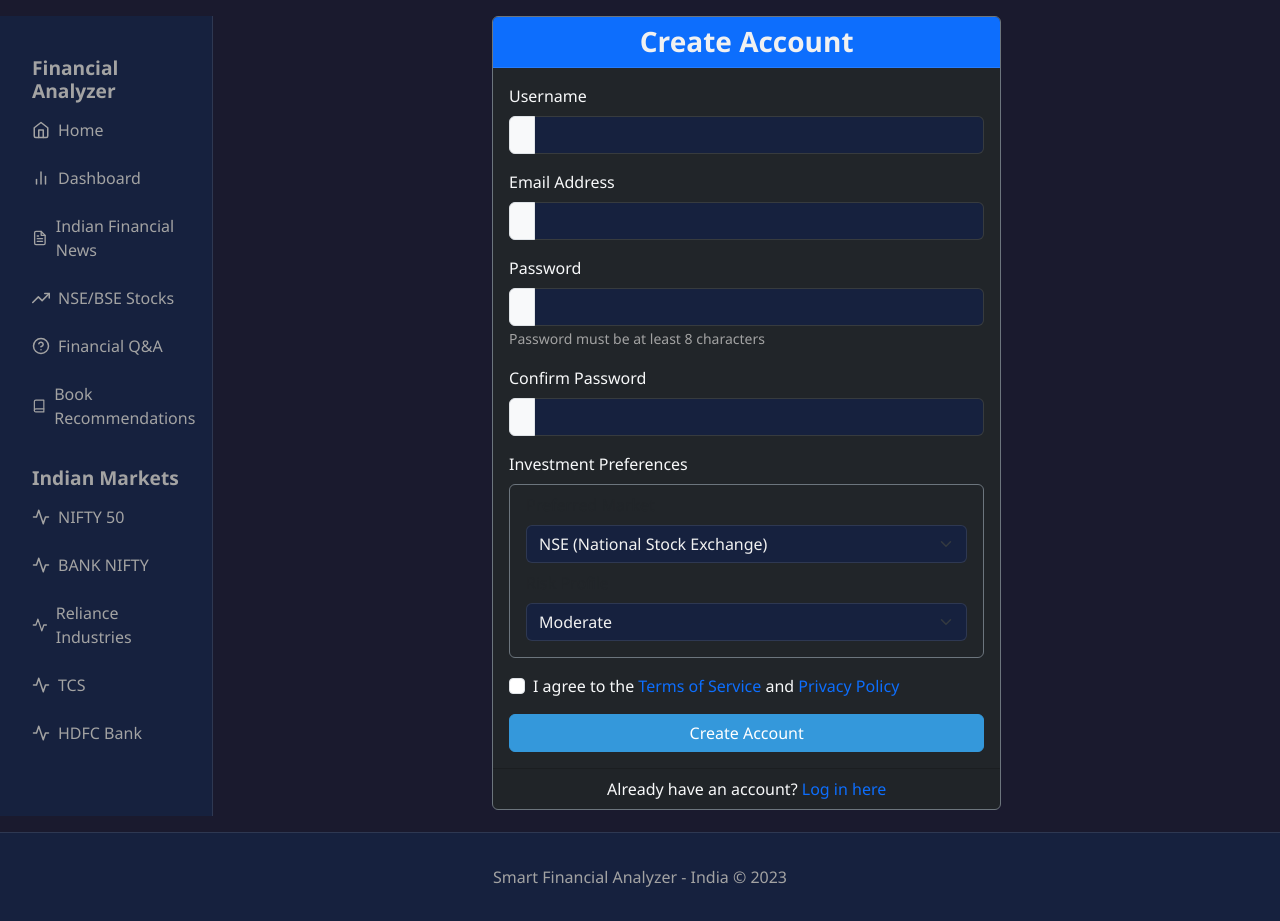
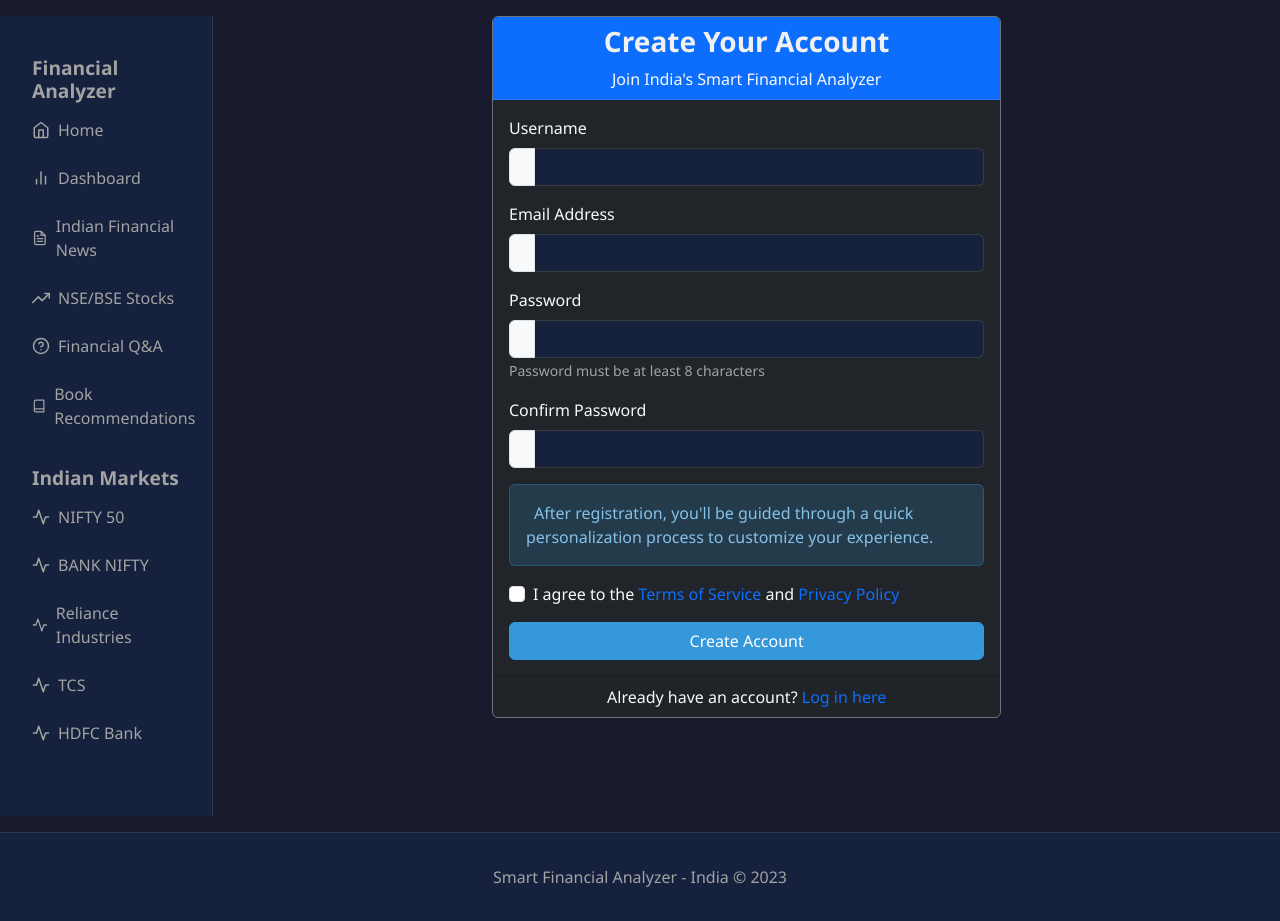
Before and after one commit to yashshah5489/something_working, a Flask app: page /register in a window 1280 px wide. Run offline with Flask 3, Linux system fonts and the light colour scheme; some libraries are stand-ins or nearby versions.

Commit message:
Enhance user registration and improve UI:  Added default user preferences, refined registration form, and included autocomplete attributes for improved user experience.
Replit-Commit-Author: Agent
Replit-Commit-Session-Id: c0cd8674-35d5-44d8-8f80-107c46b4ee94
Replit-Commit-Screenshot-Url: https://storage.googleapis.com/screenshot-production-us-central1/fcbef382-63f5-452b-8c28-1b8e022b2594/a134bf02-3d4d-4edc-a8e4-1bc38aac2cb4.jpg

```diff
--- a/routes/auth_routes.py
+++ b/routes/auth_routes.py
@@ -37,11 +37,54 @@ def register():
 
         # Create new user
         try:
+            # Set default preferences
+            default_preferences = {
+                "stock_watchlist": [],
+                "favorite_sectors": [],
+                "risk_profile": "Moderate",
+                "investment_horizon": "Medium Term",
+                "dark_mode": True,
+                "daily_tip": True,
+                "learning_notifications": True,
+                "default_market": "NSE"
+            }
+
+            # Set default personal profile
+            default_personal_profile = {
+                "age_group": None,
+                "income_bracket": None,
+                "occupation": None,
+                "industry": None,
+                "location": None,
+                "experience_level": "Beginner",
+                "financial_goals": [],
+                "existing_investments": [],
+                "monthly_expenses": None,
+                "loan_emi": None,
+                "risk_tolerance_score": 5,
+                "investment_timeline": None,
+                "tax_bracket": None,
+                "preferred_learning_style": "Text",
+                "onboarding_completed": False
+            }
+
+            # Set default learning progress
+            default_learning_progress = {
+                "completed_topics": [],
+                "bookmarked_resources": [],
+                "quiz_scores": {},
+                "current_learning_path": "Basics",
+                "difficulty_level": "Beginner",
+                "daily_quiz": True
+            }
+
             new_user = User(
                 username=username,
                 email=email,
-                password_hash=generate_password_hash(password)
-                # JSON default preferences and learning progress are set in the model
+                password_hash=generate_password_hash(password),
+                preferences=default_preferences,
+                personal_profile=default_personal_profile,
+                learning_progress=default_learning_progress
             )
 
             db.session.add(new_user)
--- a/templates/register.html
+++ b/templates/register.html
@@ -7,7 +7,8 @@
     <div class="col-md-6">
         <div class="card bg-dark text-light border-secondary">
             <div class="card-header bg-primary">
-                <h3 class="text-center mb-0">Create Account</h3>
+                <h3 class="text-center mb-0">Create Your Account</h3>
+                <p class="text-center mb-0 mt-2">Join India's Smart Financial Analyzer</p>
             </div>
             <div class="card-body">
                 <form method="POST" action="{{ url_for('auth.register') }}">
@@ -15,21 +16,21 @@
                         <label for="username" class="form-label">Username</label>
                         <div class="input-group">
                             <span class="input-group-text"><i class="fas fa-user"></i></span>
-                            <input type="text" class="form-control" id="username" name="username" required>
+                            <input type="text" class="form-control" id="username" name="username" required autocomplete="username">
                         </div>
                     </div>
                     <div class="mb-3">
                         <label for="email" class="form-label">Email Address</label>
                         <div class="input-group">
                             <span class="input-group-text"><i class="fas fa-envelope"></i></span>
-                            <input type="email" class="form-control" id="email" name="email" required>
+                            <input type="email" class="form-control" id="email" name="email" required autocomplete="email">
                         </div>
                     </div>
                     <div class="mb-3">
                         <label for="password" class="form-label">Password</label>
                         <div class="input-group">
                             <span class="input-group-text"><i class="fas fa-key"></i></span>
-                            <input type="password" class="form-control" id="password" name="password" required minlength="8">
+                            <input type="password" class="form-control" id="password" name="password" required minlength="8" autocomplete="new-password">
                         </div>
                         <small class="form-text text-muted">Password must be at least 8 characters</small>
                     </div>
@@ -37,37 +38,20 @@
                         <label for="confirm_password" class="form-label">Confirm Password</label>
                         <div class="input-group">
                             <span class="input-group-text"><i class="fas fa-check-double"></i></span>
-                            <input type="password" class="form-control" id="confirm_password" name="confirm_password" required>
+                            <input type="password" class="form-control" id="confirm_password" name="confirm_password" required autocomplete="new-password">
                         </div>
                     </div>
 
-                    <div class="mb-3">
-                        <label class="form-label">Investment Preferences</label>
-                        <div class="card bg-dark border-secondary mb-2">
-                            <div class="card-body py-2">
-                                <div class="mb-2">
-                                    <label for="default_market" class="form-label">Preferred Market</label>
-                                    <select class="form-select" id="default_market" name="default_market">
-                                        <option value="NSE" selected>NSE (National Stock Exchange)</option>
-                                        <option value="BSE">BSE (Bombay Stock Exchange)</option>
-                                    </select>
-                                </div>
-                                <div class="mb-2">
-                                    <label class="form-label">Risk Profile</label>
-                                    <select class="form-select" id="risk_profile" name="risk_profile">
-                                        <option value="Conservative">Conservative</option>
-                                        <option value="Moderate" selected>Moderate</option>
-                                        <option value="Aggressive">Aggressive</option>
-                                    </select>
-                                </div>
-                            </div>
-                        </div>
+                    <!-- Simple preferences - these will be customized more fully in the onboarding process -->
+                    <div class="alert alert-info" role="alert">
+                        <i class="fas fa-info-circle me-2"></i> After registration, you'll be guided through a quick personalization process to customize your experience.
                     </div>
 
                     <div class="mb-3 form-check">
                         <input type="checkbox" class="form-check-input" id="terms" name="terms" required>
                         <label class="form-check-label" for="terms">I agree to the <a href="#" class="text-primary">Terms of Service</a> and <a href="#" class="text-primary">Privacy Policy</a></label>
                     </div>
+
                     <div class="d-grid gap-2">
                         <button type="submit" class="btn btn-primary">Create Account</button>
                     </div>
```
Also changed, not shown: attached_assets/image_1743145612432.png (added), attached_assets/image_1743145657885.png (added), attached_assets/image_1743145996361.png (added).
